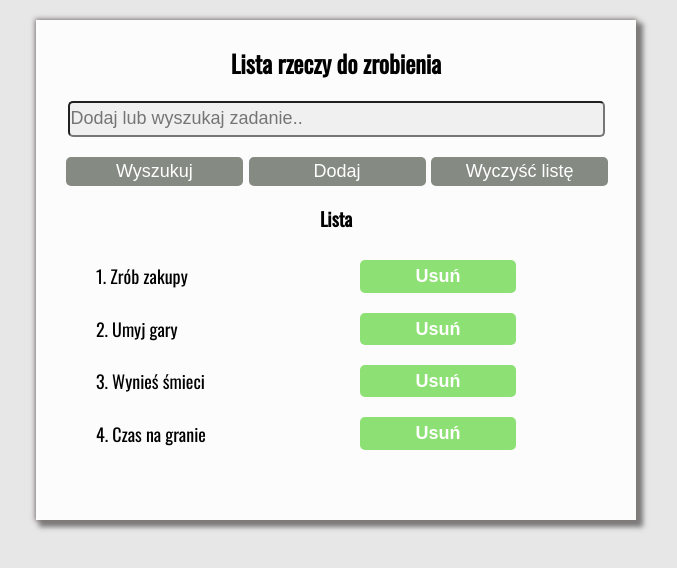
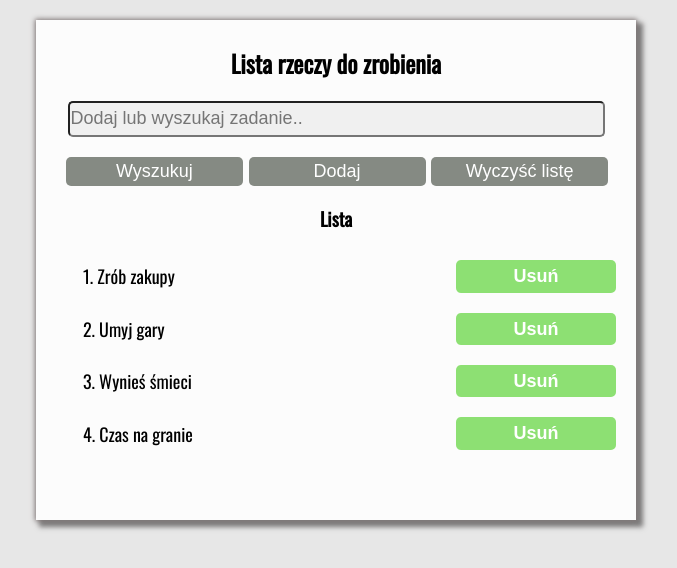
Before and after one commit to RadoslawSzymansky/ToDo, a plain HTML site: page index.html in a window 1280 px wide. Shown: the whole page, without its empty margins (304-981 px from the left). Drawn offline with nearby package versions, Linux system fonts and the light colour scheme.

Commit message:
changed button in  li styles

```diff
--- a/style.css
+++ b/style.css
@@ -51,19 +51,22 @@ ul {
 
 li {
     font-size: 18px;
-    padding: 10px 15px;
+    padding: 10px 15px 10px 2px;
     display: flex;
     justify-content: space-between;
     align-items: center;
+    flex-wrap: wrap;
 
 }
 
 li button {
     margin-right: 100px;
-    padding: 0 50px;
     line-height: 180%;
     background-color: rgb(141, 224, 115);
-    font-weight: 700
+    font-weight: 700;
+    padding: 0;
+    margin: 0;
+
 }
 
 li button:hover {
```
